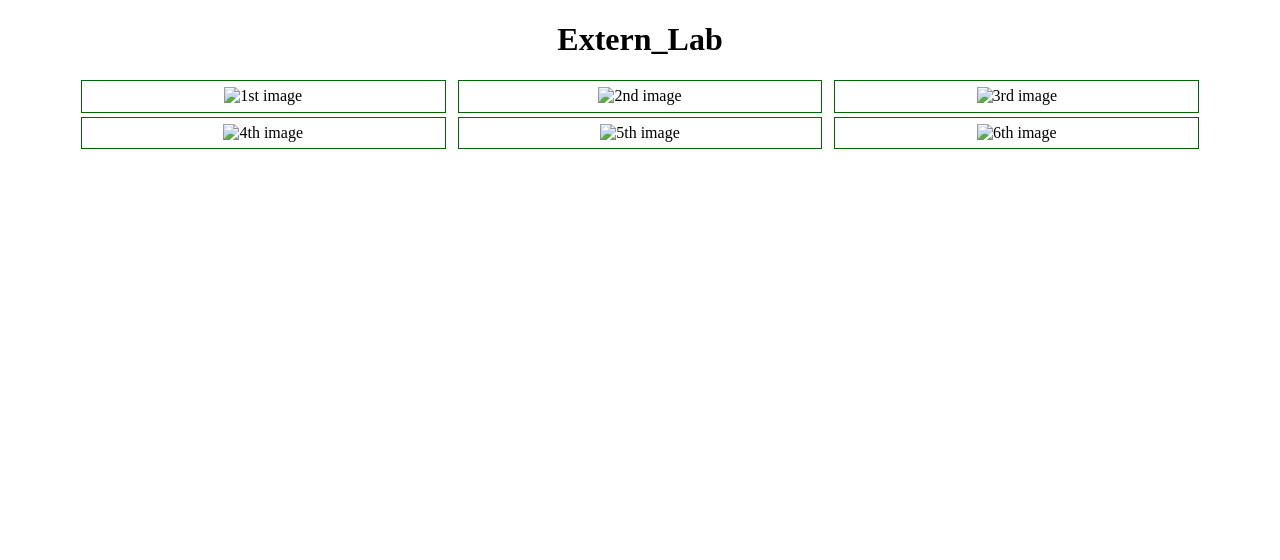
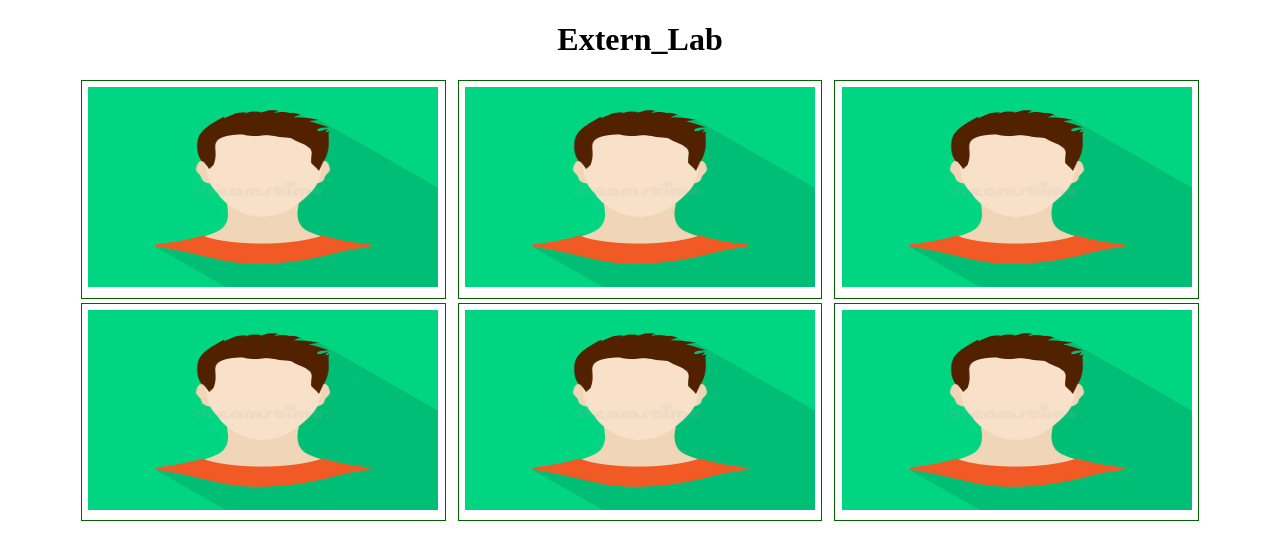
Before and after one commit to shivansh0402/extern-labs, a plain HTML site: page index.html in a window 1280 px wide. Drawn offline with nearby package versions, Linux system fonts and the light colour scheme.

Commit message:
Update index.html

```diff
--- a/index.html
+++ b/index.html
@@ -23,27 +23,27 @@
     <h1>Extern_Lab</h1>
     <div id = "imageListId">
         <div id="imageNo1" class = "listitemClass">
-            <img src="img/1.jpg" alt="1st image">
+            <img src="1.jpg" alt="1st image">
         </div>
 
         <div id="imageNo2" class = "listitemClass">
-            <img src="img/1.jpg" alt="2nd image">
+            <img src="1.jpg" alt="2nd image">
         </div>
 
         <div id="imageNo3" class = "listitemClass">
-            <img src="img/1.jpg" alt="3rd image">
+            <img src="1.jpg" alt="3rd image">
         </div>
 
         <div id="imageNo4" class = "listitemClass">
-            <img src="img/1.jpg" alt="4th image">
+            <img src="1.jpg" alt="4th image">
         </div>
 
         <div id="imageNo5" class = "listitemClass">
-            <img src="img/1.jpg" alt="5th image">
+            <img src="1.jpg" alt="5th image">
         </div>
 
         <div id="imageNo6" class = "listitemClass">
-            <img src="img/1.jpg" alt="6th image">
+            <img src="1.jpg" alt="6th image">
         </div>
     </div>
 </body>
```
